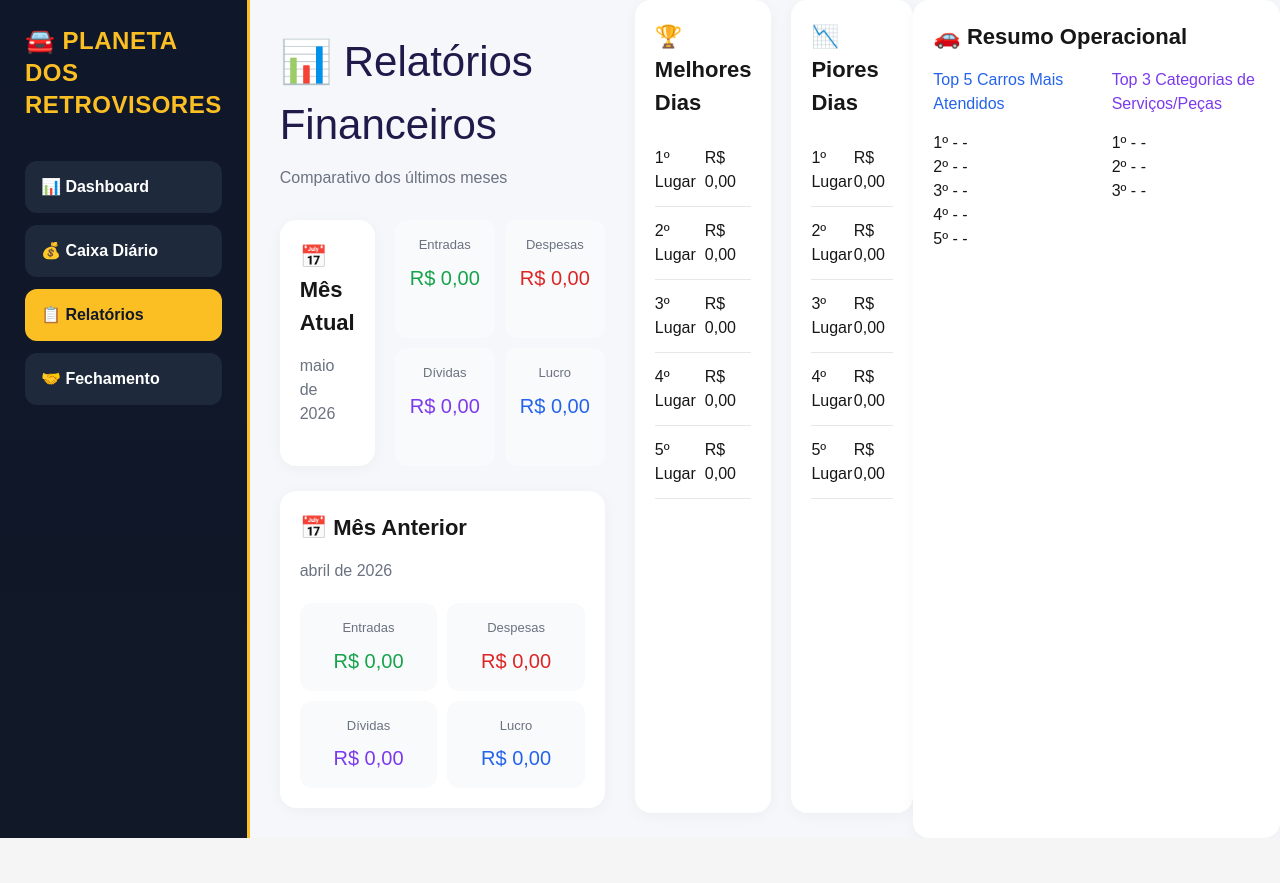
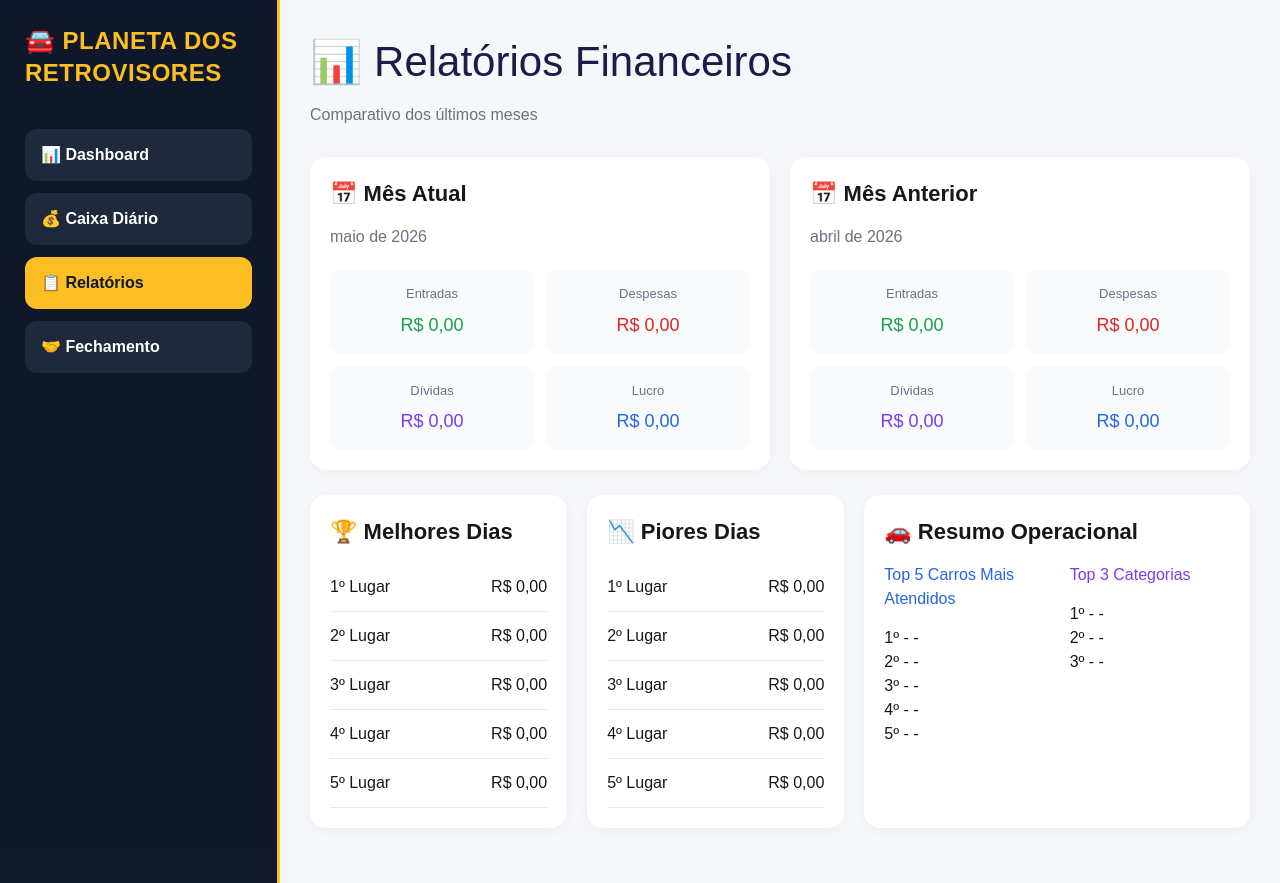
Before and after one commit to flaviaaraujo1812-png/milani-dashboard, a Next.js app: page /relatorio in a window 1280 px wide. Before the commit the page ends 838 px from the top, so only its background shows below. Built offline with nearby package versions, Linux system fonts and the light colour scheme; no server answers; the database is empty.

Commit message:
atualização novo relatorio

```diff
--- a/app/relatorio/page.tsx
+++ b/app/relatorio/page.tsx
@@ -40,14 +40,10 @@ export default function Relatorios() {
 const anoAtual = hoje.getFullYear()
 
 const mesAnterior =
-    mesAtual === 0
-      ? 11
-      : mesAtual - 1
+mesAtual === 0 ? 11 : mesAtual - 1
 
 const anoAnterior =
-    mesAtual === 0
-      ? anoAtual - 1
-      : anoAtual
+mesAtual === 0 ? anoAtual - 1 : anoAtual
 
 const dadosMesAtual = dados.filter(item => {
 
@@ -113,9 +109,9 @@ export default function Relatorios() {
 function lucro(lista: Lancamento[]) {
 
 return (
-      totalEntradas(lista)
-      - totalDespesas(lista)
-      - totalDividas(lista)
+  totalEntradas(lista) -
+  totalDespesas(lista) -
+  totalDividas(lista)
 )
 
 }
@@ -132,29 +128,15 @@ export default function Relatorios() {
 
 }
 
-  const entradasAtual =
-    totalEntradas(dadosMesAtual)
+const entradasAtual = totalEntradas(dadosMesAtual)
+const despesasAtual = totalDespesas(dadosMesAtual)
+const dividasAtual = totalDividas(dadosMesAtual)
+const lucroAtual = lucro(dadosMesAtual)
 
-  const despesasAtual =
-    totalDespesas(dadosMesAtual)
-
-  const dividasAtual =
-    totalDividas(dadosMesAtual)
-
-  const lucroAtual =
-    lucro(dadosMesAtual)
-
-  const entradasAnterior =
-    totalEntradas(dadosMesAnterior)
-
-  const despesasAnterior =
-    totalDespesas(dadosMesAnterior)
-
-  const dividasAnterior =
-    totalDividas(dadosMesAnterior)
-
-  const lucroAnterior =
-    lucro(dadosMesAnterior)
+const entradasAnterior = totalEntradas(dadosMesAnterior)
+const despesasAnterior = totalDespesas(dadosMesAnterior)
+const dividasAnterior = totalDividas(dadosMesAnterior)
+const lucroAnterior = lucro(dadosMesAnterior)
 
 return (
 
@@ -185,18 +167,12 @@ export default function Relatorios() {
     }}>
       Comparativo dos últimos meses
     </p>
-
     <div style={{
           display: "grid",
           gridTemplateColumns: "1fr 1fr",
           gap: "20px",
           marginBottom: "25px"
-        }}>
-
-
-        {/* MÊS ATUAL */}
-
-          <div style={box}>
+        }}>      <div style={box}>
 
         <h2 style={tituloSecao}>
           📅 Mês Atual
@@ -211,8 +187,6 @@ export default function Relatorios() {
             year: "numeric"
           })}
         </p>
-
-            </div>
 
         <div style={resumoGrid}>
 
@@ -243,8 +217,6 @@ export default function Relatorios() {
         </div>
 
       </div>
-
-          {/* MÊS ANTERIOR */}
 
       <div style={box}>
 
@@ -297,11 +269,9 @@ export default function Relatorios() {
 
     </div>
 
-        {/* MELHORES E PIORES DIAS */}
-
     <div style={{
       display: "grid",
-          gridTemplateColumns: "1fr 1fr",
+      gridTemplateColumns: "1fr 1fr 1.5fr",
       gap: "20px",
       marginBottom: "25px"
     }}>
@@ -371,20 +341,14 @@ export default function Relatorios() {
         </div>
 
       </div>
-
-        </div>
-        {/* RESUMO OPERACIONAL */}
-
-        <div style={box}>
-
-          <h2 style={tituloSecao}>
+      <div style={box}>        <h2 style={tituloSecao}>
           🚗 Resumo Operacional
         </h2>
 
         <div style={{
           display: "grid",
           gridTemplateColumns: "1fr 1fr",
-            gap: "30px"
+          gap: "25px"
         }}>
 
           <div>
@@ -410,7 +374,7 @@ export default function Relatorios() {
               color: "#7c3aed",
               marginBottom: "15px"
             }}>
-                Top 3 Categorias de Serviços/Peças
+              Top 3 Categorias
             </h3>
 
             <p>1º - -</p>
@@ -421,6 +385,9 @@ export default function Relatorios() {
 
         </div>
 
+      </div>
+
+    </div>
 
   </div>
 
@@ -429,8 +396,6 @@ export default function Relatorios() {
 )
 
 }
-
-/* COMPONENTE CARD */
 
 function MiniCard({
 titulo,
@@ -461,7 +426,7 @@ function MiniCard({
 
   <h3 style={{
     color: cor,
-        fontSize: "20px"
+    fontSize: "18px"
   }}>
     {valor}
   </h3>
@@ -471,8 +436,6 @@ function MiniCard({
 )
 
 }
-
-/* ESTILOS */
 
 const box = {
 background: "#fff",
@@ -484,7 +447,7 @@ const box = {
 const resumoGrid = {
 display: "grid",
 gridTemplateColumns: "1fr 1fr",
-  gap: "10px"
+gap: "12px"
 }
 
 const tituloSecao = {
```
Lines whose indentation alone changed are shown as unchanged.
